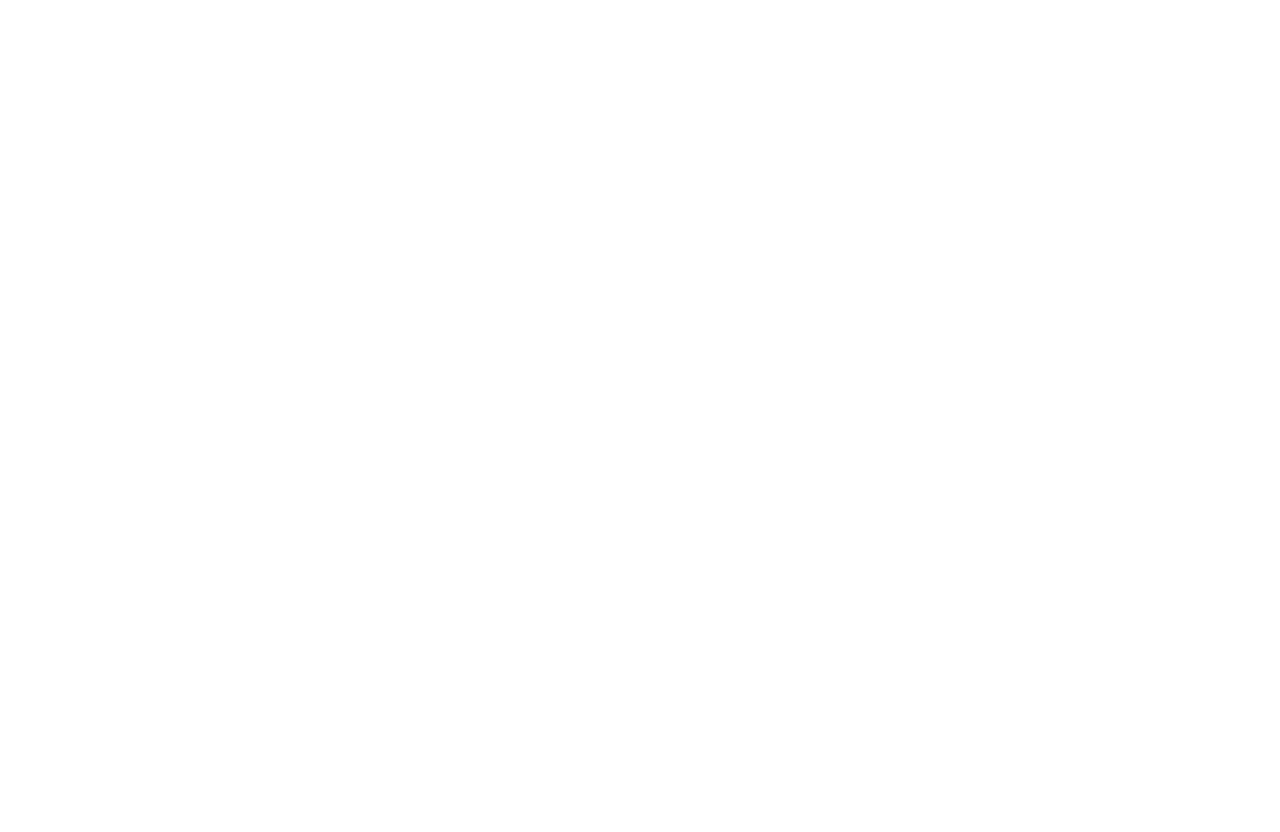
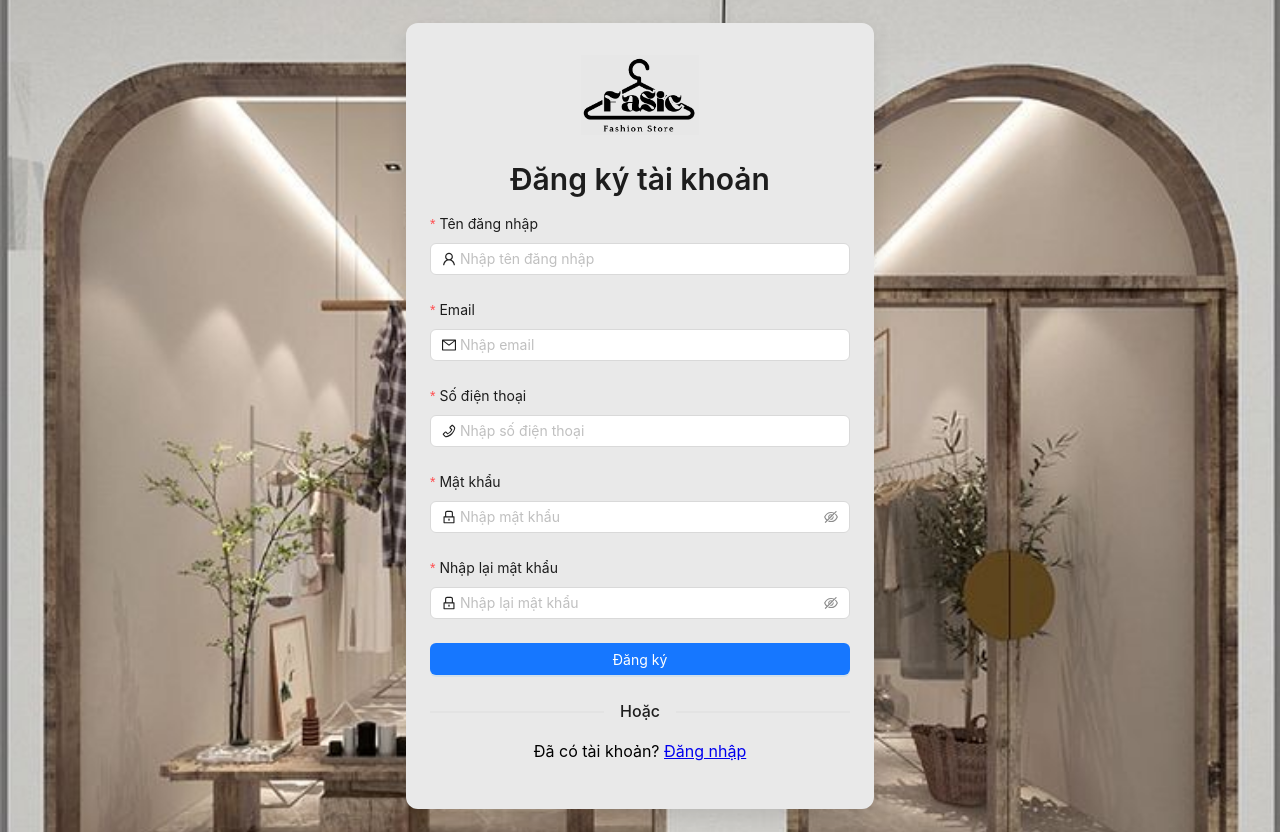
Before and after one commit to nga13032003/clothing-shop-app, a React (Create React App) app: page /register in a window 1280 px wide. Before the commit this address had no page. Before the commit the page ends 800 px from the top, so only its background shows below. Built offline with nearby package versions, Linux system fonts and the light colour scheme.

Commit message:
commit FE register, forgotPassword, update login ...

```diff
--- a/src/index.js
+++ b/src/index.js
@@ -6,6 +6,8 @@
 
 import App from './template/home/home';
 import Login from './template/Auth/login';
+import Register from './template/Auth/register';
+import ForgotPassword from './template/Auth/forgotPassword';
 
 // Thay YOUR_GOOGLE_CLIENT_ID bằng clientId thật của bạn
 const root = createRoot(document.getElementById('root'));
@@ -17,6 +19,8 @@
         <Routes>
           <Route path="/" element={<App />} />
           <Route path="/login" element={<Login />} />
+          <Route path="/register" element={<Register />} />
+          <Route path="/forgot-password" element={<ForgotPassword />} />
         </Routes>
       </BrowserRouter>
     </GoogleOAuthProvider>
--- /dev/null
+++ b/src/template/Auth/forgotPassword.jsx
@@ -0,0 +1,55 @@
+import React from 'react';
+import { Form, Input, Button, Typography, message } from 'antd';
+import { MailOutlined } from '@ant-design/icons';
+import { Logo } from '../../assets';
+import { login } from '../../assets';
+import './login.css';
+
+const { Title } = Typography;
+
+const ForgotPassword = () => {
+  const onFinish = (values) => {
+    console.log('Forgot password values:', values);
+    message.success('Đã gửi email đặt lại mật khẩu (giả lập)');
+  };
+
+  return (
+    <div className="login-container">
+      <img src={login} alt="Background" className="login-bg" />
+      <div className="login-box">
+        <div style={{ display: 'flex', justifyContent: 'center' }}>
+          <img src={Logo} alt="Logo" style={{ height: '80px', width: 'auto' }} />
+        </div>
+
+        <Title level={2} style={{ textAlign: 'center' }}>
+          Quên mật khẩu
+        </Title>
+
+        <Form name="forgot-form" onFinish={onFinish} layout="vertical">
+          <Form.Item
+            label="Email"
+            name="email"
+            rules={[
+              { required: true, message: 'Vui lòng nhập email!' },
+              { type: 'email', message: 'Email không hợp lệ!' },
+            ]}
+          >
+            <Input prefix={<MailOutlined />} placeholder="Nhập email của bạn" />
+          </Form.Item>
+
+          <Form.Item>
+            <Button type="primary" htmlType="submit" block>
+              Gửi liên kết đặt lại mật khẩu
+            </Button>
+          </Form.Item>
+        </Form>
+
+        <div style={{ textAlign: 'center', marginTop: 16 }}>
+          <a href="/login">Quay lại đăng nhập</a>
+        </div>
+      </div>
+    </div>
+  );
+};
+
+export default ForgotPassword;
--- a/src/template/Auth/login.jsx
+++ b/src/template/Auth/login.jsx
@@ -4,6 +4,7 @@
 import { LockOutlined, UserOutlined } from '@ant-design/icons';
 import { Logo } from '../../assets';
 import { login } from '../../assets';
+import { Link } from 'react-router-dom'; // Thêm dòng này
 import './login.css';
 
 const { Title } = Typography;
@@ -27,8 +28,8 @@
     <div className="login-container">
       <img src={login} alt="Background" className="login-bg" />
       <div className="login-box">
-      <div style={{ display: 'flex', justifyContent: 'center'}}>
-        <img src={Logo} alt="Logo" style={{ height: '80px', width: 'auto' }} />
+        <div style={{ display: 'flex', justifyContent: 'center' }}>
+          <img src={Logo} alt="Logo" style={{ height: '80px', width: 'auto' }} />
         </div>
         <Title level={2} style={{ textAlign: 'center' }}>
           Đăng nhập
@@ -51,6 +52,10 @@
             <Input.Password prefix={<LockOutlined />} placeholder="Nhập mật khẩu" />
           </Form.Item>
 
+          <div style={{ textAlign: 'right', marginBottom: '12px' }}>
+            <Link to="/forgot-password">Quên mật khẩu?</Link>
+          </div>
+
           <Form.Item>
             <Button type="primary" htmlType="submit" block>
               Đăng nhập
@@ -66,6 +71,11 @@
             onError={handleGoogleError}
           />
         </div>
+
+        <div style={{ textAlign: 'center', marginTop: 16 }}>
+          <span>Bạn chưa có tài khoản? </span>
+          <Link to="/register">Đăng ký</Link>
+        </div>
       </div>
     </div>
   );
--- /dev/null
+++ b/src/template/Auth/register.jsx
@@ -0,0 +1,102 @@
+import React from 'react';
+import { Button, Form, Input, Typography, Divider, message } from 'antd';
+import { LockOutlined, UserOutlined, MailOutlined, PhoneOutlined } from '@ant-design/icons';
+import { Logo } from '../../assets';
+import { login } from '../../assets';
+import './login.css';
+
+const { Title } = Typography;
+
+const Register = () => {
+  const onFinish = (values) => {
+    console.log('Register values:', values);
+    message.success('Đăng ký thành công (giả lập)');
+  };
+
+  return (
+    <div className="login-container">
+      <img src={login} alt="Background" className="login-bg" />
+      <div className="login-box">
+        <div style={{ display: 'flex', justifyContent: 'center' }}>
+          <img src={Logo} alt="Logo" style={{ height: '80px', width: 'auto' }} />
+        </div>
+        <Title level={2} style={{ textAlign: 'center' }}>
+          Đăng ký tài khoản
+        </Title>
+
+        <Form name="register-form" onFinish={onFinish} layout="vertical">
+          <Form.Item
+            label="Tên đăng nhập"
+            name="username"
+            rules={[{ required: true, message: 'Vui lòng nhập tên đăng nhập!' }]}
+          >
+            <Input prefix={<UserOutlined />} placeholder="Nhập tên đăng nhập" />
+          </Form.Item>
+
+          <Form.Item
+            label="Email"
+            name="email"
+            rules={[
+              { required: true, message: 'Vui lòng nhập email!' },
+              { type: 'email', message: 'Email không hợp lệ!' },
+            ]}
+          >
+            <Input prefix={<MailOutlined />} placeholder="Nhập email" />
+          </Form.Item>
+
+          <Form.Item
+            label="Số điện thoại"
+            name="phone"
+            rules={[
+              { required: true, message: 'Vui lòng nhập số điện thoại!' },
+              { pattern: /^\d{9,11}$/, message: 'Số điện thoại không hợp lệ!' },
+            ]}
+          >
+            <Input prefix={<PhoneOutlined />} placeholder="Nhập số điện thoại" />
+          </Form.Item>
+
+          <Form.Item
+            label="Mật khẩu"
+            name="password"
+            rules={[{ required: true, message: 'Vui lòng nhập mật khẩu!' }]}
+          >
+            <Input.Password prefix={<LockOutlined />} placeholder="Nhập mật khẩu" />
+          </Form.Item>
+
+          <Form.Item
+            label="Nhập lại mật khẩu"
+            name="confirmPassword"
+            dependencies={['password']}
+            rules={[
+              { required: true, message: 'Vui lòng xác nhận mật khẩu!' },
+              ({ getFieldValue }) => ({
+                validator(_, value) {
+                  if (!value || getFieldValue('password') === value) {
+                    return Promise.resolve();
+                  }
+                  return Promise.reject(new Error('Mật khẩu không khớp!'));
+                },
+              }),
+            ]}
+          >
+            <Input.Password prefix={<LockOutlined />} placeholder="Nhập lại mật khẩu" />
+          </Form.Item>
+
+          <Form.Item>
+            <Button type="primary" htmlType="submit" block>
+              Đăng ký
+            </Button>
+          </Form.Item>
+        </Form>
+
+        <Divider>Hoặc</Divider>
+
+        <div style={{ textAlign: 'center' }}>
+          <p>Đã có tài khoản? <a href="/login">Đăng nhập</a></p>
+        </div>
+      </div>
+    </div>
+  );
+};
+
+export default Register;
```
